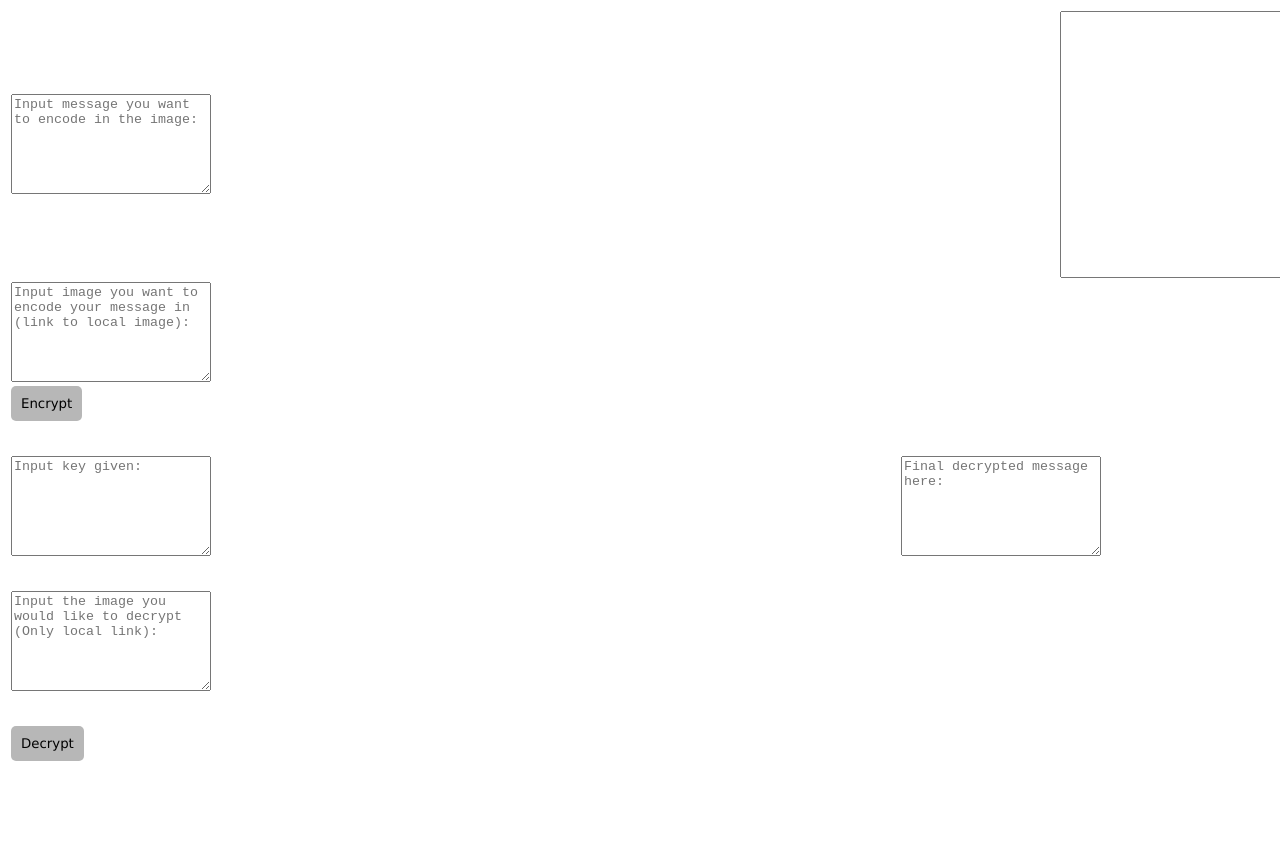
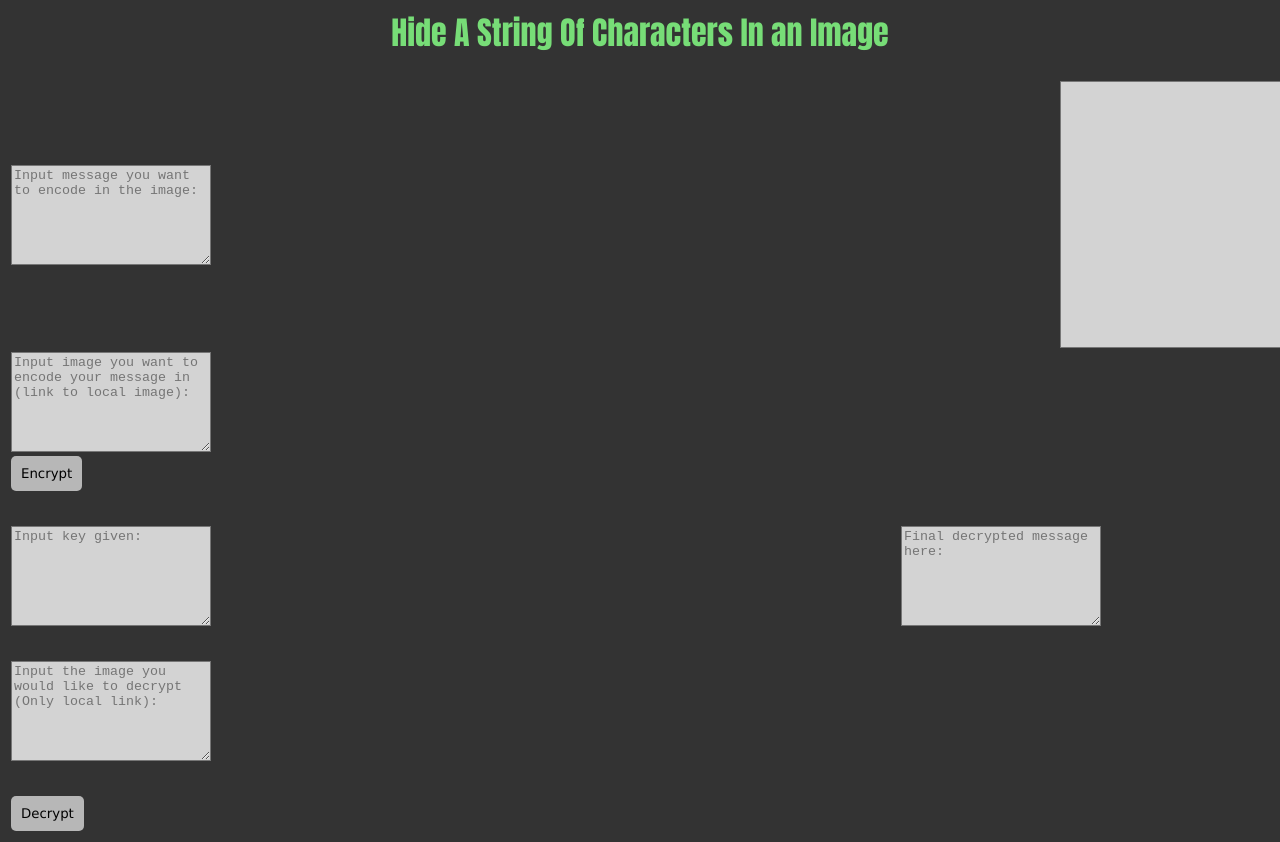
Before and after one commit to THE-COB/SIPEncrypter, a plain HTML site: page main.html in a window 1280 px wide. Shown: the top 842 px of the page. Before the commit the page ends 800 px from the top, so only its background shows below. Drawn offline with Linux system fonts and the light colour scheme.

Commit message:
added style elements

```diff
--- a/main.html
+++ b/main.html
@@ -1,5 +1,6 @@
 <html>
 <head>
+<h1>Hide A String Of Characters In an Image</h1>
 </head>
 <body>
 <table>
@@ -57,6 +58,15 @@
 </body>
 <style type="text/css">
 
+	body{
+		background-color: #333333;
+	}
+	h1{
+		font-family: Impact;
+		color: #77dd77;
+		text-align: center;
+	}
+
 	#imageCell{
 		padding-left: 20em;
 	}
@@ -68,6 +78,7 @@
 		font-family: Arial;
 		width: 20em;
 		height: 20em;
+		background-color: #d3d3d3;
 	}
 	#submitButton{
 		border-radius: 5px;
@@ -79,6 +90,7 @@
 	.textBox{
 		width: 200px;
 		height: 100px;
+		background-color: #d3d3d3;
 	}
 	#keyCell{
 		padding-top: 2em;
```
